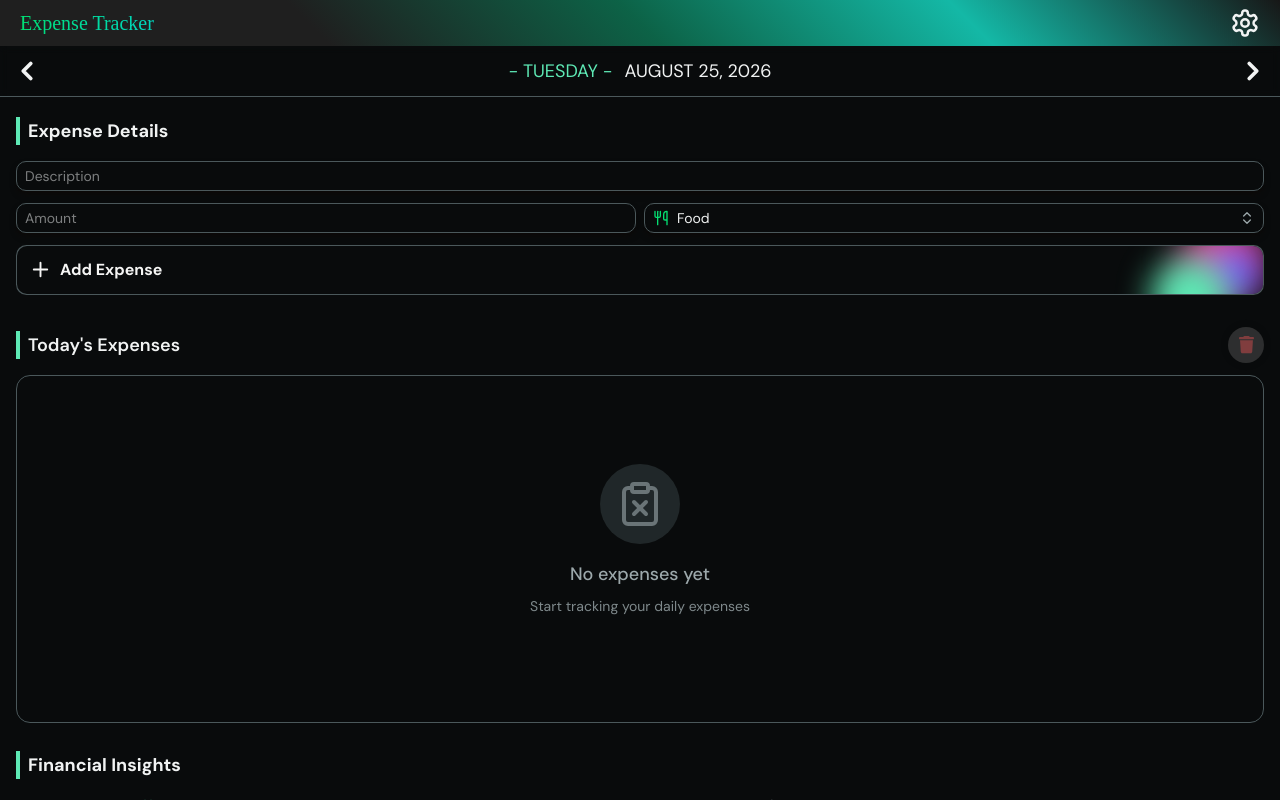
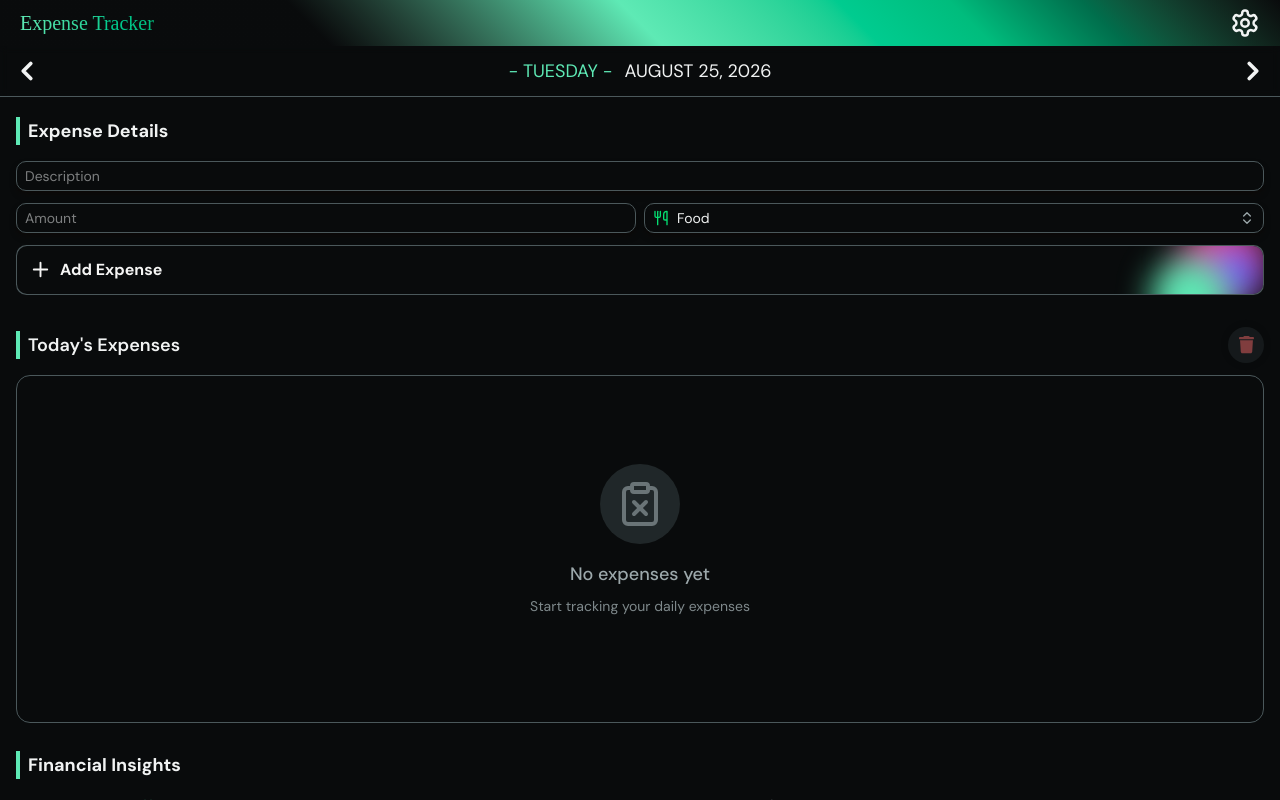
Before and after one commit to aaronpaulxx/expense-tracker, a React (Vite) app: page / in a window 1280 px wide. Built offline with nearby package versions, Linux system fonts and the light colour scheme; a web font is replaced by a local one.

Commit message:
fix: centralized all accent colors including the header

```diff
--- a/src/components/Header.jsx
+++ b/src/components/Header.jsx
@@ -10,15 +10,14 @@ const Header = ({ clearRecords, expenses, setExpenses }) => {
   return (
     <>
       <div
-        className="py-2 flex justify-between items-center px-5 bg-[linear-gradient(45deg,#1f1f1f_25%,#10B98180_50%,#14B8A6_75%,#171717_100%)]
-"
+        className="py-2 flex justify-between items-center px-5 bg-[linear-gradient(45deg,var(--background)_25%,var(--accent)_50%,var(--accent-secondary)_75%,var(--background)_100%)]"
       >
         <div
           className="flex flex-col cursor-pointer"
           onClick={() => window.location.reload()}
         >
           <h1 className="text-[20px] font-bold titleh1">
-            <span className="bg-linear-to-r from-green-400 to-teal-400 bg-clip-text text-transparent">
+            <span className="bg-linear-to-r from-[var(--accent)] to-[var(--accent-secondary)] bg-clip-text text-transparent">
               Expense Tracker
             </span>
           </h1>
--- a/src/index.css
+++ b/src/index.css
@@ -16,6 +16,10 @@
 
   --radius: 0.625rem;
 
+  --accent: oklch(84.5% 0.143 164.978);
+  --accent-secondary: oklch(69.6% 0.17 162.48);
+  --expense-row-gradient: oklch(37.8% 0.077 168.94);
+
   --background: oklch(14.8% 0.004 228.8);
   --foreground: oklch(96.3% 0.002 197.1);
   --secondary: oklch(45% 0.017 213.2);
@@ -23,23 +27,20 @@
   --muted: oklch(37.8% 0.015 216);
   --muted-foreground: oklch(72.3% 0.014 214.4);
 
-  --expense-row-gradient: oklch(37.8% 0.015 216);
   --card: oklch(21.8% 0.008 223.9);
   --popover: oklch(27.5% 0.011 216.9);
-
-  --accent: oklch(84.5% 0.143 164.978);
   --border: oklch(45% 0.017 213.2);
   --ring: oklch(0.556 0 0);
 
   --chart-grid: oklch(37.8% 0.015 216);
   --chart-tick: oklch(72.3% 0.014 214.4);
-  --chart-card-gradient-start: #394447;
-  --chart-card-gradient-end: #22292b;
-  --chart-outline: #0c0a09;
+  --chart-card-gradient-start: oklch(37.8% 0.015 216);
+  --chart-card-gradient-end: oklch(27.5% 0.011 216.9);
+  --chart-outline: oklch(14.8% 0.004 228.8);
 
-  --success: #4ade80;
+  --success: oklch(72.3% 0.219 149.579);
   --destructive: oklch(66.9% 0.21327 24.179);
-  --warning: #fbbf24;
+  --warning: oklch(82.8% 0.189 84.429);
 }
 
 @theme inline {
@@ -47,6 +48,9 @@
   --radius-md: calc(var(--radius) - 2px);
   --radius-lg: var(--radius);
   --radius-xl: calc(var(--radius) + 4px);
+
+  --color-accent: var(--accent);
+  --color-accent-secondary: var(--accent-secondary);
 
   --color-background: var(--background);
   --color-foreground: var(--foreground);
@@ -58,8 +62,6 @@
   --color-expense-row-gradient: var(--expense-row-gradient);
   --color-card: var(--card);
   --color-popover: var(--popover);
-
-  --color-accent: var(--accent);
   --color-border: var(--border);
   --color-ring: var(--ring);
 
@@ -75,7 +77,7 @@
 }
 
 .spinner {
-  background-image: linear-gradient(#10b981 35%, #14b8a6);
+  background-image: linear-gradient(var(--accent-secondary) 35%, var(--accent));
   width: 70px;
   height: 70px;
   animation: spinning82341 1.7s linear infinite;
@@ -83,12 +85,12 @@
   border-radius: 50px;
   filter: blur(1px);
   box-shadow:
-    0px -5px 20px 0px #10b981,
-    0px 5px 20px 0px #14b8a6;
+    0px -5px 20px 0px var(--accent-secondary),
+    0px 5px 20px 0px var(--accent);
 }
 
 .spinner1 {
-  background-color: rgba(36, 36, 36, 0.85);
+  background-color: var(--background);
   width: 80px;
   height: 80px;
   border-radius: 50px;
@@ -107,16 +109,16 @@
 }
 
 ::-webkit-scrollbar-thumb {
-  background-color: #047857 !important;
+  background-color: var(--accent-secondary) !important;
   border-radius: 5px !important;
 }
 
 ::-webkit-scrollbar-thumb:hover {
-  background-color: #10b981 !important;
+  background-color: var(--accent) !important;
 }
 
 ::-webkit-scrollbar-track {
-  background-color: #1a1a1a !important;
+  background-color: var(--background) !important;
   width: 8px;
   border-radius: 5px !important;
 }
@@ -249,7 +251,7 @@
   width: 36px;
   height: 36px;
   border-radius: 50%;
-  background-color: #22292b;
+  background-color: var(--popover);
   border: none;
   display: flex;
   align-items: center;
@@ -282,7 +284,7 @@
 .delete-button-small:hover {
   width: 110px;
   border-radius: 40px;
-  background-color: #dc2626;
+  background-color: var(--destructive);
 }
 
 .delete-button-small:hover .svgIcon {
@@ -303,7 +305,7 @@
 
 .delete-button-small.disabled {
   opacity: 0.5;
-  background-color: #525252;
+  background-color: var(--popover);
   cursor: not-allowed;
   pointer-events: none;
 }
@@ -348,17 +350,17 @@
 
 @keyframes glitch-text {
   0% {
-    color: #22c55e;
+    color: var(--accent);
     transform: translateX(0) scale(1);
     text-shadow: 2px 0px 4px rgba(34, 197, 94, 0.8);
   }
   50% {
-    color: #ffffff;
+    color: var(--foreground);
     transform: translateX(-2px) scale(1.05);
     text-shadow: -2px -1px 4px rgba(255, 255, 255, 0.6);
   }
   100% {
-    color: #22c55e;
+    color: var(--accent-secondary);
     transform: translateX(2px) scale(0.95);
     text-shadow: 2px 0px 4px rgba(34, 197, 94, 0.8);
   }
```
